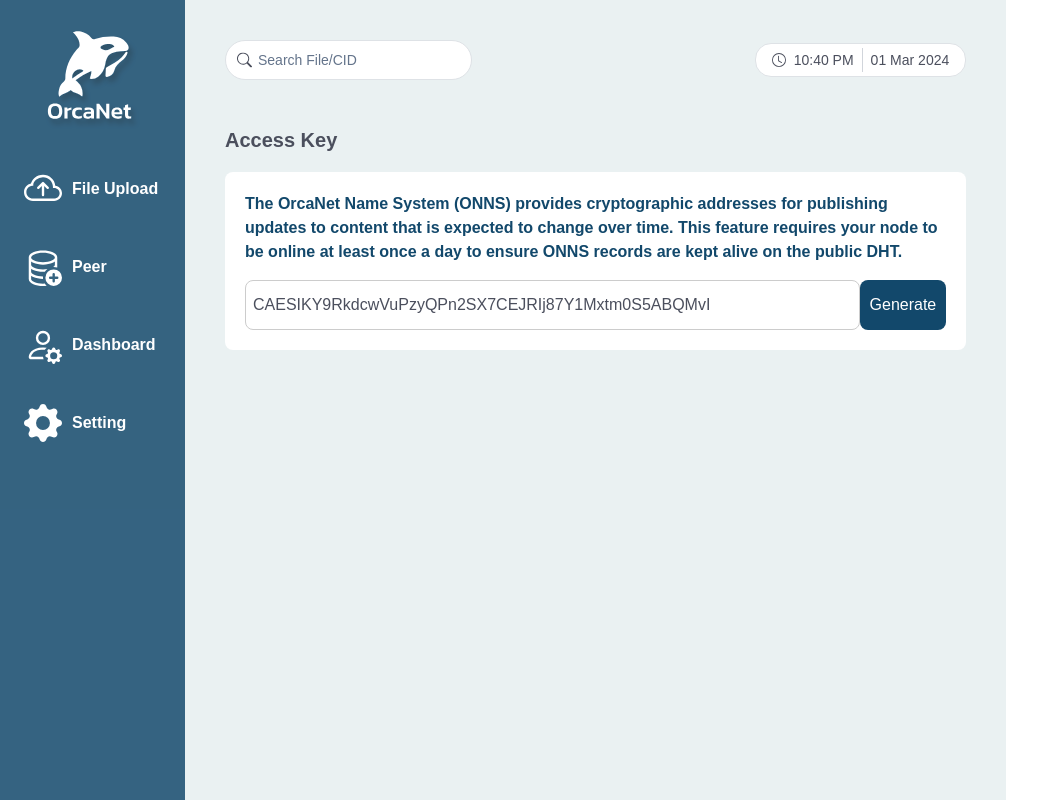
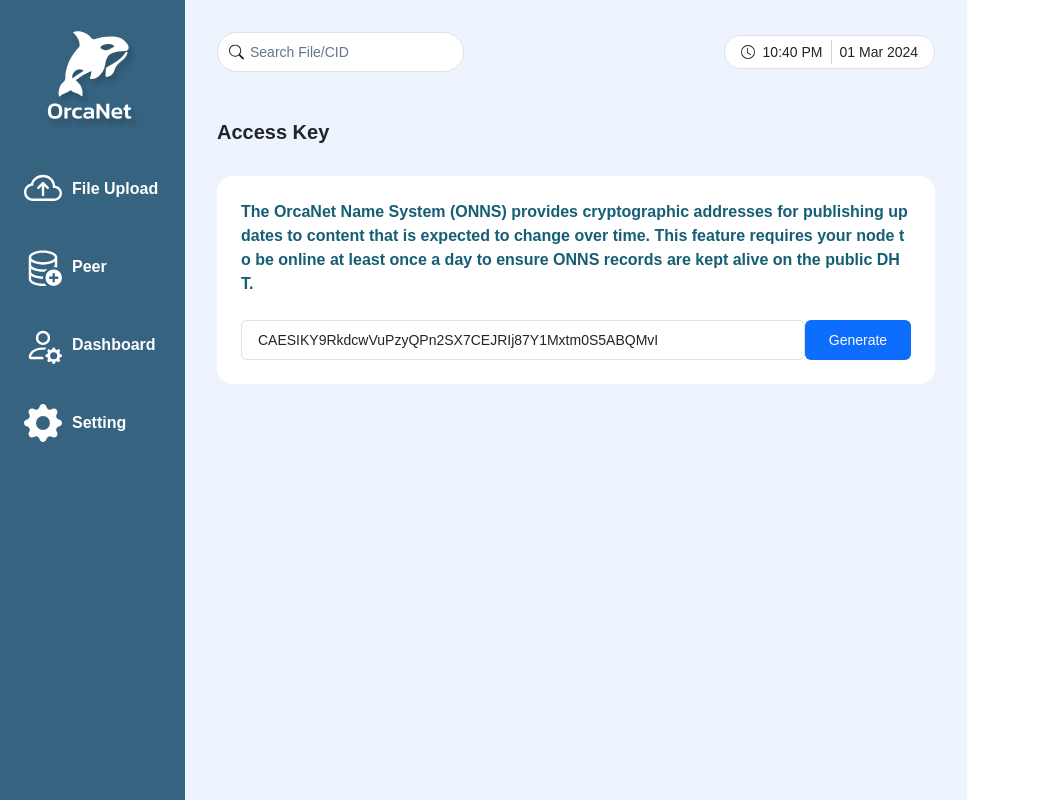
Before and after one commit to sbu-416-24sp/orcanet-desktop-deprecated, a React (Vite) app in the folder frontend/: page /setting in a window 1280 px wide. Shown: the whole page, without its empty margins (0-1045 px from the left). Built offline with nearby package versions, Linux system fonts and the light colour scheme; the HTML template or start-up script is replaced by a standard one.

Commit message:
Convert Setting Page to tailwind css format and using shadcn ui

```diff
--- a/frontend/src/components/Setting/MainSetting.tsx
+++ b/frontend/src/components/Setting/MainSetting.tsx
@@ -1,24 +1,26 @@
 import Header from "../Header/Header";
+import { Input } from "@/components/ui/input";
+import { Button } from "@/components/ui/button";
 
 function AccessKeyGenerator() {
   return (
-    <div className="access-key-generator">
-      <h3>Access Key</h3>
-      <div className="generator">
-        <p>
+    <div>
+      <h3 className="pb-4">Access Key</h3>
+      <div className=" bg-white p-4 rounded-2xl ">
+        <p className="text-cyan-800 font-bold break-all m-0 pb-4">
           The OrcaNet Name System (ONNS) provides cryptographic addresses for
           publishing updates to content that is expected to change over time.
           This feature requires your node to be online at least once a day to
           ensure ONNS records are kept alive on the public DHT.
         </p>
-        <div className="key-box">
-          <input
+        <div className="flex items-center justify-between">
+          <Input
             type="text"
             className="access-key"
             defaultValue="CAESIKY9RkdcwVuPzyQPn2SX7CEJRIj87Y1Mxtm0S5ABQMvI"
             placeholder="Enter Access Key"
           />
-          <button>Generate</button>
+          <Button>Generate</Button>
         </div>
       </div>
     </div>
@@ -27,7 +29,7 @@ function AccessKeyGenerator() {
 
 export default function MainSetting() {
   return (
-    <div className="main-setting">
+    <div className="p-8 bg-blue-100 bg-opacity-50 h-full">
       <Header />
       <AccessKeyGenerator />
     </div>
--- a/frontend/src/components/Setting/SettingPage.tsx
+++ b/frontend/src/components/Setting/SettingPage.tsx
@@ -4,17 +4,22 @@ import { routeVariants } from "../../helper/RouterAnimation";
 import MainSetting from "./MainSetting";
 import OrcaCoinConnection from "./OrcaCoinConnection";
 
-
 export default function SettingPage() {
   return (
     <motion.div
-      className="content setting"
+      // className="content setting"
       initial="initial"
       animate="final"
       variants={routeVariants}
     >
-      <MainSetting />
-      <OrcaCoinConnection />
+      <div className="grid grid-cols-1 overflow-y-auto scrollbar-none h-full md:grid-cols-7 ">
+        <div className="md:col-span-5">
+          <MainSetting />
+        </div>
+        <div className="md:col-span-2">
+          <OrcaCoinConnection />
+        </div>
+      </div>
     </motion.div>
   );
 }
--- a/frontend/src/stylesheets/_PageSetting.scss
+++ b/frontend/src/stylesheets/_PageSetting.scss
@@ -1,67 +1,67 @@
-@use "helper";
+// @use "helper";
 
-.setting {
-  @include helper.contentLayout("main-setting orca-coin-connection");
+// .setting {
+//   @include helper.contentLayout("main-setting orca-coin-connection");
 
-  overflow: hidden;
+//   overflow: hidden;
 
-  color: helper.$subTextColor;
+//   color: helper.$subTextColor;
 
-  .main-setting {
-    @include helper.noScrollbar;
-    grid-area: main-setting;
-    padding: 40px;
-    background-color: helper.$backgroundColor;
-  }
+//   .main-setting {
+//     @include helper.noScrollbar;
+//     grid-area: main-setting;
+//     padding: 40px;
+//     background-color: helper.$backgroundColor;
+//   }
 
-  .orca-coin-connection {
-    grid-area: orca-coin-connection;
-  }
-}
+//   .orca-coin-connection {
+//     grid-area: orca-coin-connection;
+//   }
+// }
 
-.main-setting .access-key-generator {
-  margin-top: 3em;
+// .main-setting .access-key-generator {
+//   margin-top: 3em;
 
-  h3 {
-    margin-bottom: 20px;
-  }
+//   h3 {
+//     margin-bottom: 20px;
+//   }
 
-  p {
-    margin: 0 0 1em;
-    color: helper.$importantTextColor;
-    font-weight: bolder;
-  }
+//   p {
+//     margin: 0 0 1em;
+//     color: helper.$importantTextColor;
+//     font-weight: bolder;
+//   }
 
-  :is(input, button) {
-    height: 50px;
-    border-radius: 8px;
+//   :is(input, button) {
+//     height: 50px;
+//     border-radius: 8px;
 
-  }
+//   }
 
-  input {
-    width: 92%;
-    border: 1px solid #ccc;
-    padding: 7px;
-  }
+//   input {
+//     width: 92%;
+//     border: 1px solid #ccc;
+//     padding: 7px;
+//   }
 
-  input:focus {
-    outline: none;
-  }
+//   input:focus {
+//     outline: none;
+//   }
 
-  button {
-    background-color: helper.$importantTextColor;
-    border: none;
-    color: white;
-    padding: 7px 10px;
-  }
+//   button {
+//     background-color: helper.$importantTextColor;
+//     border: none;
+//     color: white;
+//     padding: 7px 10px;
+//   }
 
-  .key-box {
-    @include helper.spaceBetween(row);
-  }
+//   .key-box {
+//     @include helper.spaceBetween(row);
+//   }
 
-  .generator {
-    background-color: white;
-    border-radius: 8px;
-    padding: 20px;
-  }
-}
+//   .generator {
+//     background-color: white;
+//     border-radius: 8px;
+//     padding: 20px;
+//   }
+// }
```
